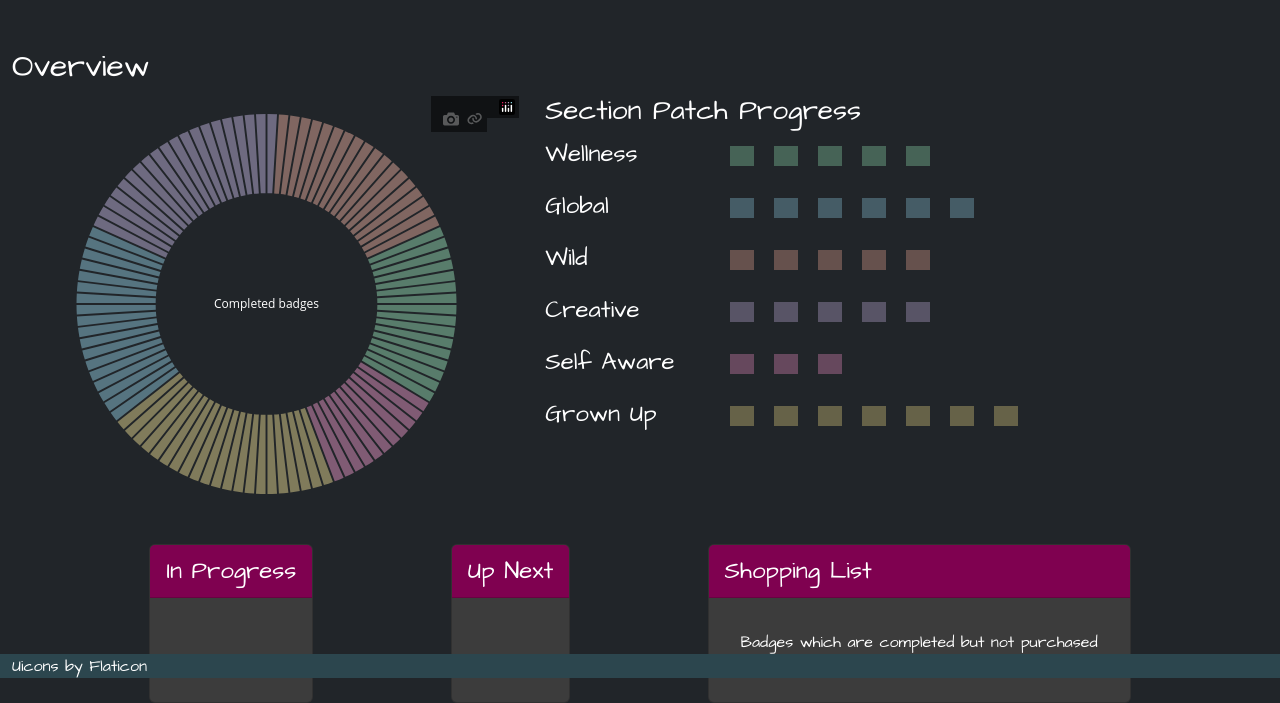
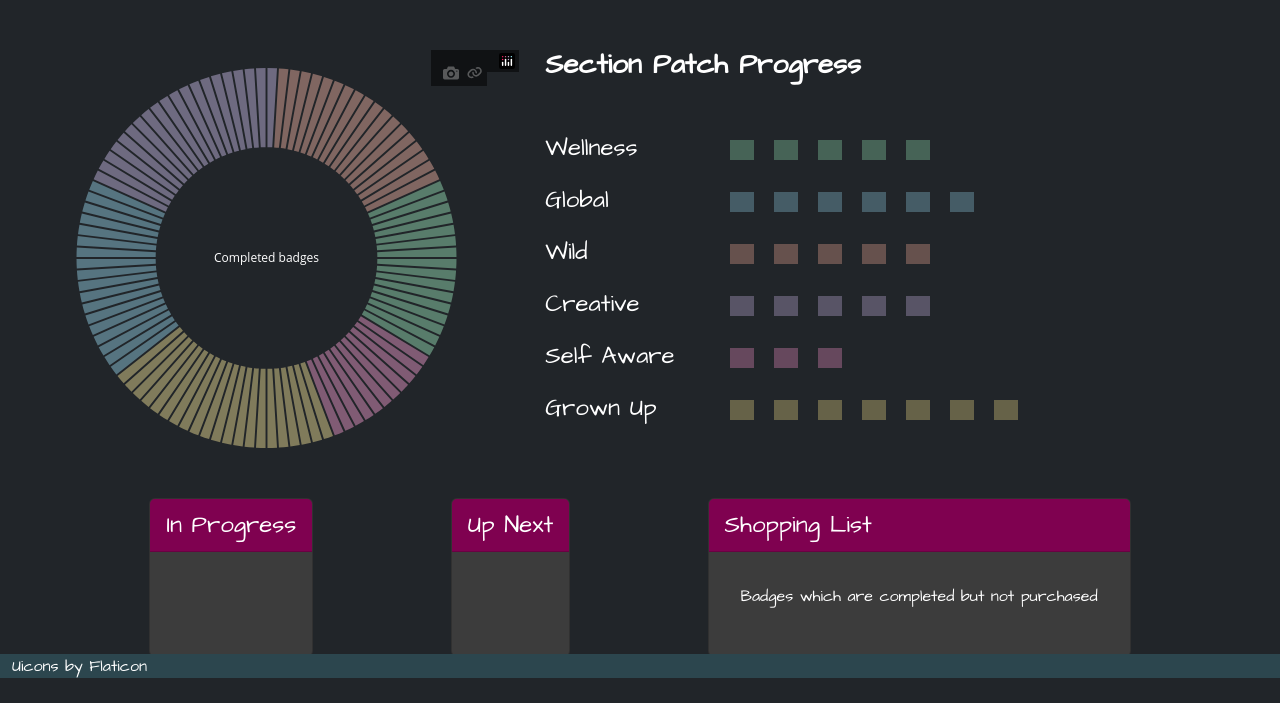
Before and after one commit to LisaS7/RebelBadgeTracker, a Flask app: page / in a window 1280 px wide. Shown: the part 122-825 px from the top of the page. After the commit the page ends 800 px from the top, so only its background shows below. Run offline with Flask 3, Linux system fonts and the light colour scheme.

Commit message:
Minor style and layout changes

```diff
--- a/flask_app/static/css/style.css
+++ b/flask_app/static/css/style.css
@@ -189,6 +189,12 @@ textarea {
 }
 
 /* HOME PAGE */
+
+.home-header {
+  margin-bottom: 3rem;
+  font-weight: 700;
+}
+
 .section-square {
   height: 20px;
   width: 20px;
--- a/flask_app/templates/pages/home.html
+++ b/flask_app/templates/pages/home.html
@@ -1,9 +1,8 @@
 {% extends 'base.html' %} {% block content %}
-<h2>Overview</h2>
 <div class="row">
   <div class="col-5">{{section_chart|safe}}</div>
   <div class="col">
-  <h3>Section Patch Progress</h3>
+  <h3 class="home-header">Section Patch Progress</h3>
     {% for section in patch_data %}
     <div class="row d-flex flex-row">
       <p class="w-25">{{section}}</p>
```
